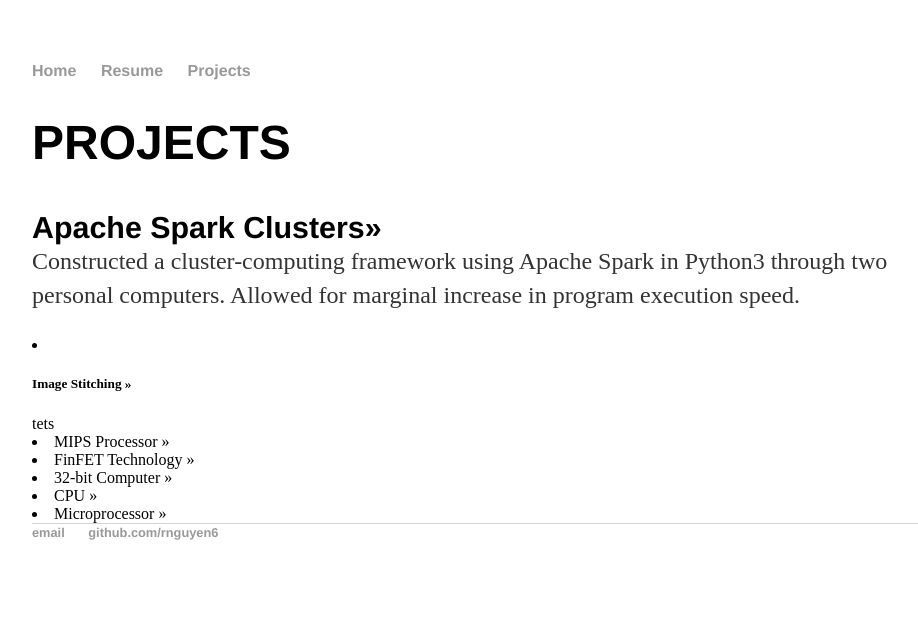
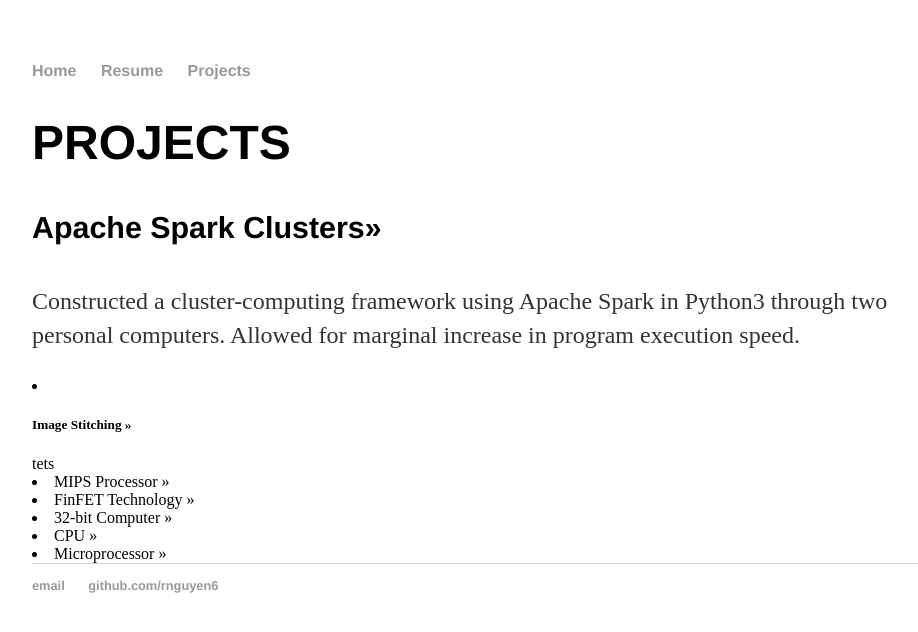
Before and after one commit to rnguyen6/rnguyen6.github.io, a Jekyll site: the page built from projects/index.html, in a window 1280 px wide. Shown: the top 632 px of the page, without its empty margins (160-1078 px from the left). Built offline with Jekyll 4.4.1, drawn with Linux system fonts in a browser that asks for light colours.

Commit message:
Update main.css

```diff
--- a/css/main.css
+++ b/css/main.css
@@ -3,13 +3,13 @@
 a { text-decoration: none; color: #999; }
 a:hover { text-decoration: underline; }
 
-p, ul { font-size: 1.5em; line-height: 1.4em; color: #333; margin-top: 0px;}
+p, ul { font-size: 1.5em; line-height: 1.4em; color: #333; }
 
 h1, h2, h3, h4 { font-family: 'Helvetica', 'Arial', 'Sans-Serif'; }
 h1 { font-size: 3em;  }
 h2 { font-size: 2.7em; }
 h3 { font-size: 2.3em; }
-h4 { font-size: 1.9em; margin-bottom: 0px; }
+h4 { font-size: 1.9em; }
 
 nav ul, footer ul { font-size: 1em; font-family: 'Helvetica', 'Arial', 'Sans-Serif'; padding: 0px; list-style: none; font-weight: bold; }
 nav ul li, footer ul li { display: inline; margin-right: 20px; }
```
